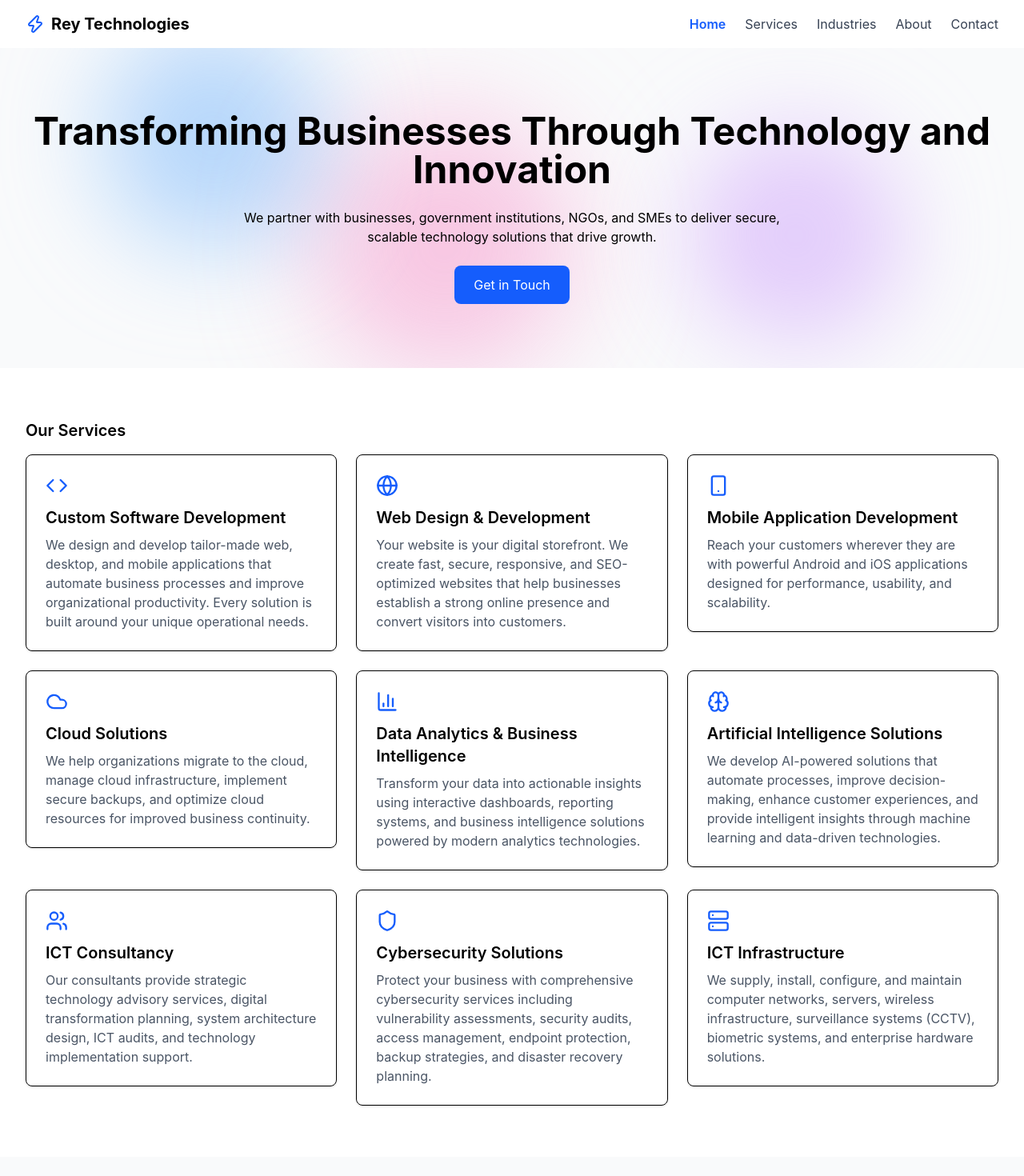
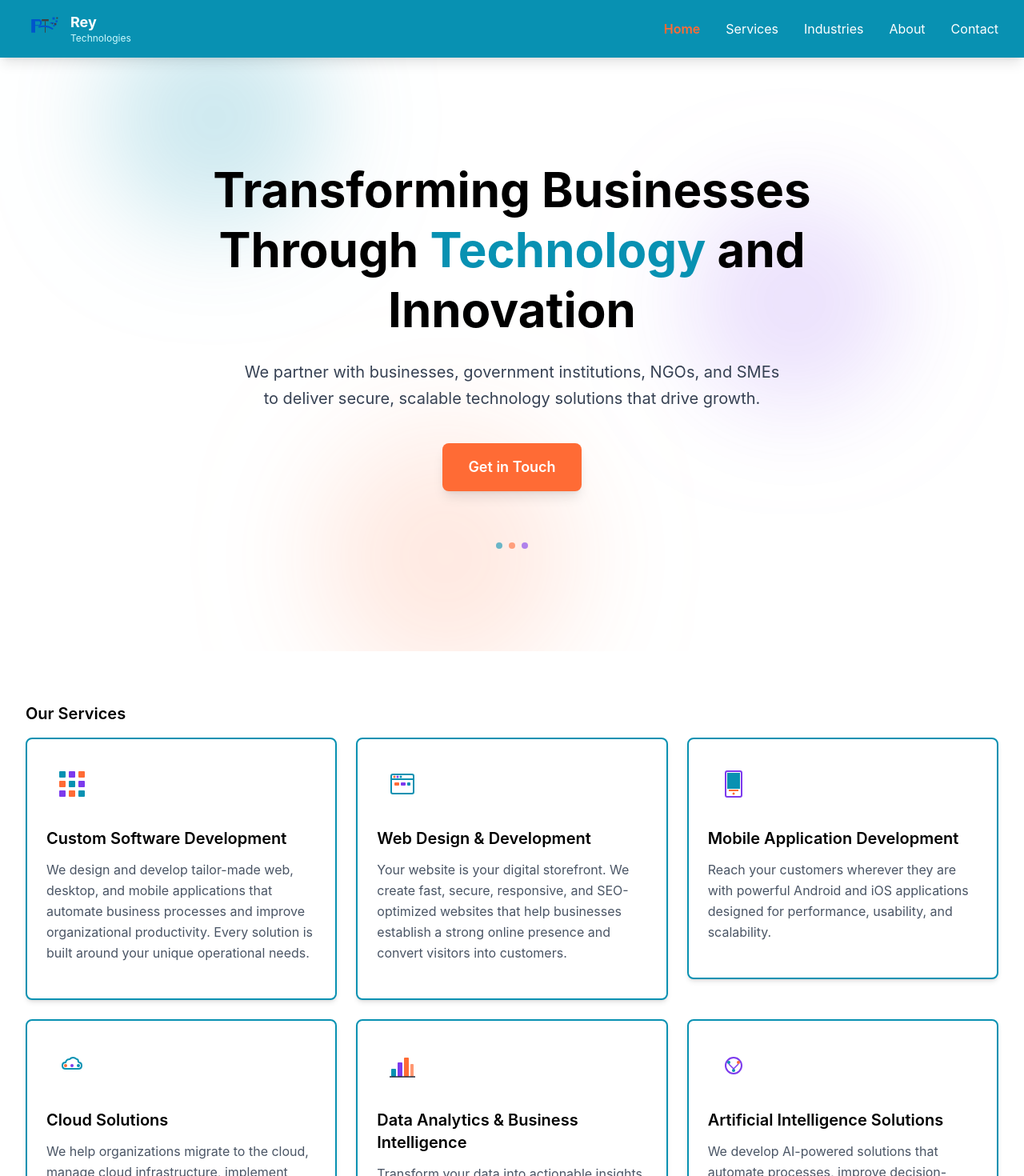
Before and after one commit to Gershom2022/rey-technologies, a React (Vite) app: page / in a window 1280 px wide. Shown: the top 1470 px of the page at 80% size. Built offline with nearby package versions, Linux system fonts and the light colour scheme; no server answers.

Commit message:
Add colorful service icons and redesign service cards

```diff
--- a/src/components/Hero.jsx
+++ b/src/components/Hero.jsx
@@ -2,28 +2,37 @@ import { Link } from "react-router-dom";
 
 function Hero() {
   return (
-    <section className="relative text-center py-20 px-8 overflow-hidden">
+    <section className="relative text-center py-32 px-8 overflow-hidden bg-light">
       {/* Animated background blobs */}
-      <div className="absolute inset-0 z-0 overflow-hidden bg-gray-50">
-        <div className="absolute top-[-10%] left-[10%] w-72 h-72 bg-blue-300 rounded-full mix-blend-multiply filter blur-3xl opacity-60 animate-blob"></div>
-        <div className="absolute top-[20%] right-[10%] w-72 h-72 bg-purple-300 rounded-full mix-blend-multiply filter blur-3xl opacity-60 animate-blob animation-delay-2000"></div>
-        <div className="absolute bottom-[-10%] left-[30%] w-72 h-72 bg-pink-300 rounded-full mix-blend-multiply filter blur-3xl opacity-60 animate-blob animation-delay-4000"></div>
+      <div className="absolute inset-0 z-0 overflow-hidden">
+        <div className="absolute top-[-10%] left-[10%] w-72 h-72 bg-primary rounded-full mix-blend-multiply filter blur-3xl opacity-20 animate-blob"></div>
+        <div className="absolute top-[20%] right-[10%] w-72 h-72 bg-secondary rounded-full mix-blend-multiply filter blur-3xl opacity-15 animate-blob animation-delay-2000"></div>
+        <div className="absolute bottom-[-10%] left-[30%] w-72 h-72 bg-accent rounded-full mix-blend-multiply filter blur-3xl opacity-15 animate-blob animation-delay-4000"></div>
       </div>
 
-      {/* Actual content, explicitly above the blobs */}
-      <div className="relative z-10">
-        <h1 className="font-bold text-3xl md:text-5xl mb-6">
-          Transforming Businesses Through Technology and Innovation
+      {/* Content */}
+      <div className="relative z-10 max-w-4xl mx-auto">
+        <h1 className="font-bold text-4xl md:text-6xl mb-6 text-dark leading-tight">
+          Transforming Businesses Through <span className="text-primary">Technology</span> and Innovation
         </h1>
-        <p className="max-w-2xl mx-auto mb-6">
+
+        <p className="text-lg md:text-xl max-w-2xl mx-auto mb-10 text-gray-700 leading-relaxed">
           We partner with businesses, government institutions, NGOs, and SMEs to deliver secure, scalable technology solutions that drive growth.
         </p>
+
         <Link
           to="/contact"
-          className="bg-blue-600 text-white px-6 py-3 rounded-lg hover:bg-blue-700 inline-block"
+          className="bg-accent text-white px-8 py-4 rounded-lg hover:brightness-110 inline-block font-semibold text-lg shadow-lg hover:shadow-xl transition-all duration-300 transform hover:scale-105"
         >
           Get in Touch
         </Link>
+
+        {/* Decorative line */}
+        <div className="mt-16 flex justify-center gap-2 opacity-60">
+          <div className="w-2 h-2 bg-primary rounded-full"></div>
+          <div className="w-2 h-2 bg-accent rounded-full"></div>
+          <div className="w-2 h-2 bg-secondary rounded-full"></div>
+        </div>
       </div>
     </section>
   )
--- a/src/components/Navbar.jsx
+++ b/src/components/Navbar.jsx
@@ -1,6 +1,5 @@
 import { useState } from "react";
 import { Link, useLocation } from "react-router-dom";
-import { Zap } from "lucide-react";
 
 function Navbar() {
   const location = useLocation();
@@ -13,31 +12,34 @@ function Navbar() {
   };
 
   const isActive = (path) => {
-    return location.pathname === path ? 'text-blue-600 font-semibold' : 'text-gray-700';
+    return location.pathname === path ? 'text-accent font-semibold' : 'text-white hover:text-cyan-100';
   };
 
   const navLinks = (
     <>
-      <li className={`${isActive('/')} hover:text-blue-600 cursor-pointer transition-colors`}>
+      <li className={`${isActive('/')} cursor-pointer transition-colors`}>
         <Link to="/" onClick={() => setIsMenuOpen(false)}>Home</Link>
       </li>
-      <li className={`${isActive('/services')} hover:text-blue-600 cursor-pointer transition-colors`}>
+      <li className={`${isActive('/services')} cursor-pointer transition-colors`}>
         <Link to="/services" onClick={() => setIsMenuOpen(false)}>Services</Link>
       </li>
-      <li className={`${isActive('/industries')} hover:text-blue-600 cursor-pointer transition-colors`}>
+      <li className={`${isActive('/industries')} cursor-pointer transition-colors`}>
         <Link to="/industries" onClick={() => setIsMenuOpen(false)}>Industries</Link>
       </li>
-      <li className={`${isActive('/about')} hover:text-blue-600 cursor-pointer transition-colors`}>
+      <li className={`${isActive('/about')} cursor-pointer transition-colors`}>
         <Link to="/about" onClick={() => setIsMenuOpen(false)}>About</Link>
       </li>
-      <li className={`${isActive('/contact')} hover:text-blue-600 cursor-pointer transition-colors`}>
+      <li className={`${isActive('/contact')} cursor-pointer transition-colors`}>
         <Link to="/contact" onClick={() => setIsMenuOpen(false)}>Contact</Link>
       </li>
       {isAdmin && (
         <>
-          <li className="text-sm text-gray-500">👤 Admin</li>
+          <li className="text-sm text-accent font-medium">👤 Admin</li>
           <li>
-            <button onClick={handleLogout} className="text-red-500 hover:text-red-700 cursor-pointer transition-colors text-sm">
+            <button
+              onClick={handleLogout}
+              className="px-4 py-2 bg-accent text-white rounded-lg hover:brightness-110 cursor-pointer transition-all text-sm font-semibold"
+            >
               Logout
             </button>
           </li>
@@ -47,19 +49,51 @@ function Navbar() {
   );
 
   return (
-    <nav className="px-8 py-4 shadow-md bg-white relative">
-      <div className="flex justify-between items-center">
-        <div className="flex items-center gap-2 font-bold text-xl">
-          <Zap className="text-blue-600" size={24} />
-          Rey Technologies
-        </div>
+    <nav className="bg-primary shadow-lg relative">
+      <div className="px-8 py-3 flex justify-between items-center">
+        {/* Rey Technologies Logo */}
+        <Link to="/" className="flex items-center gap-2 hover:opacity-90 transition-opacity">
+          <svg width="48" height="48" viewBox="0 0 100 100" xmlns="http://www.w3.org/2000/svg">
+            {/* R shape (blue) */}
+            <path d="M 15 25 L 35 25 Q 42 25 42 35 Q 42 42 35 42 L 25 42 L 25 60 L 15 60 Z M 25 35 L 25 40 L 35 40 Q 38 40 38 35 Q 38 30 35 30 L 25 30 Z" fill="#0055CC"/>
 
-        <ul className="hidden md:flex gap-6 items-center">
+            {/* T shape (dark gray) */}
+            <g>
+              <rect x="42" y="25" width="18" height="5" fill="#404040"/>
+              <rect x="50" y="30" width="2" height="30" fill="#404040"/>
+            </g>
+
+            {/* Blue swoosh curves */}
+            <path d="M 35 45 Q 55 40 70 50" stroke="#0055CC" strokeWidth="4" fill="none" strokeLinecap="round"/>
+            <path d="M 65 35 Q 72 32 78 40" stroke="#0055CC" strokeWidth="3" fill="none" strokeLinecap="round"/>
+
+            {/* Pixel scatter (data/tech) */}
+            <g fill="#0055CC">
+              <rect x="70" y="20" width="6" height="6"/>
+              <rect x="78" y="28" width="5" height="5"/>
+              <rect x="72" y="40" width="4" height="4"/>
+            </g>
+            <g fill="#404040">
+              <rect x="75" y="35" width="5" height="5"/>
+              <rect x="80" y="20" width="4" height="4"/>
+              <rect x="68" y="35" width="3" height="3"/>
+            </g>
+          </svg>
+
+          <div>
+            <div className="font-bold text-lg text-white leading-tight">Rey</div>
+            <div className="text-xs text-cyan-100 leading-tight">Technologies</div>
+          </div>
+        </Link>
+
+        {/* Desktop Navigation */}
+        <ul className="hidden md:flex gap-8 items-center text-sm md:text-base">
           {navLinks}
         </ul>
 
+        {/* Mobile Menu Button */}
         <button
-          className="md:hidden text-2xl"
+          className="md:hidden text-white text-2xl hover:text-cyan-100 transition-colors"
           onClick={() => setIsMenuOpen(!isMenuOpen)}
           aria-label="Toggle menu"
         >
@@ -67,8 +101,9 @@ function Navbar() {
         </button>
       </div>
 
+      {/* Mobile Navigation */}
       {isMenuOpen && (
-        <ul className="md:hidden flex flex-col gap-4 mt-4 pb-2">
+        <ul className="md:hidden flex flex-col gap-3 px-8 pb-4 text-sm">
           {navLinks}
         </ul>
       )}
--- a/src/components/ServiceCard.jsx
+++ b/src/components/ServiceCard.jsx
@@ -2,11 +2,17 @@ function ServiceCard({ title, description, icon: Icon, onClick }) {
   return (
     <div
       onClick={onClick}
-      className="border rounded-lg p-6 shadow-sm hover:shadow-md transition cursor-pointer"
+      className="border-2 border-primary rounded-lg p-6 bg-white hover:bg-light transition-all duration-300 cursor-pointer shadow-md hover:shadow-xl hover:-translate-y-1 group"
     >
-      {Icon && <Icon className="text-blue-600 mb-3" size={28} />}
-      <h3 className="font-semibold text-xl mb-2">{title}</h3>
-      <p className="text-gray-600">{description}</p>
+      {Icon && (
+        <div className="mb-4 p-3 bg-light rounded-lg inline-block group-hover:bg-accent group-hover:bg-opacity-10 transition-all duration-300">
+          <Icon />
+        </div>
+      )}
+      <h3 className="font-semibold text-xl mb-3 text-dark group-hover:text-primary transition-colors">{title}</h3>
+      <p className="text-gray-600 leading-relaxed">{description}</p>
+
+      <div className="mt-4 h-1 bg-gradient-to-r from-primary to-accent rounded-full opacity-0 group-hover:opacity-100 transition-opacity duration-300"></div>
     </div>
   )
 }
--- /dev/null
+++ b/src/components/ServiceIcons.jsx
@@ -0,0 +1,99 @@
+export const CustomSoftwareIcon = () => (
+  <svg width="40" height="40" viewBox="0 0 40 40" xmlns="http://www.w3.org/2000/svg">
+    <rect x="4" y="4" width="8" height="8" fill="#0891B2" rx="1"/>
+    <rect x="16" y="4" width="8" height="8" fill="#7C3AED" rx="1"/>
+    <rect x="28" y="4" width="8" height="8" fill="#FF6B35" rx="1"/>
+    <rect x="4" y="16" width="8" height="8" fill="#FF6B35" rx="1"/>
+    <rect x="16" y="16" width="8" height="8" fill="#0891B2" rx="1"/>
+    <rect x="28" y="16" width="8" height="8" fill="#7C3AED" rx="1"/>
+    <rect x="4" y="28" width="8" height="8" fill="#7C3AED" rx="1"/>
+    <rect x="16" y="28" width="8" height="8" fill="#FF6B35" rx="1"/>
+    <rect x="28" y="28" width="8" height="8" fill="#0891B2" rx="1"/>
+  </svg>
+);
+
+export const WebDesignIcon = () => (
+  <svg width="40" height="40" viewBox="0 0 40 40" xmlns="http://www.w3.org/2000/svg">
+    <rect x="6" y="8" width="28" height="24" rx="2" fill="none" stroke="#0891B2" strokeWidth="2"/>
+    <line x1="6" y1="14" x2="34" y2="14" stroke="#0891B2" strokeWidth="2"/>
+    <circle cx="10" cy="11" r="1.5" fill="#FF6B35"/>
+    <circle cx="14" cy="11" r="1.5" fill="#7C3AED"/>
+    <circle cx="18" cy="11" r="1.5" fill="#0891B2"/>
+    <rect x="10" y="18" width="6" height="4" fill="#FF6B35" rx="1"/>
+    <rect x="18" y="18" width="6" height="4" fill="#7C3AED" rx="1"/>
+    <rect x="26" y="18" width="4" height="4" fill="#0891B2" rx="1"/>
+  </svg>
+);
+
+export const MobileAppsIcon = () => (
+  <svg width="40" height="40" viewBox="0 0 40 40" xmlns="http://www.w3.org/2000/svg">
+    <rect x="10" y="4" width="20" height="32" rx="2" fill="none" stroke="#7C3AED" strokeWidth="2"/>
+    <rect x="12" y="6" width="16" height="20" fill="#0891B2"/>
+    <circle cx="20" cy="32" r="1.5" fill="#FF6B35"/>
+    <line x1="14" y1="28" x2="26" y2="28" stroke="#FF6B35" strokeWidth="2"/>
+  </svg>
+);
+
+export const CloudSolutionsIcon = () => (
+  <svg width="40" height="40" viewBox="0 0 40 40" xmlns="http://www.w3.org/2000/svg">
+    <path d="M 28 16 Q 32 16 32 20 Q 32 24 28 24 L 12 24 Q 8 24 8 20 Q 8 16 12 16 Q 13 12 17 12 Q 21 8 26 12 Q 28 12 28 16" fill="none" stroke="#0891B2" strokeWidth="2"/>
+    <circle cx="12" cy="20" r="2" fill="#FF6B35"/>
+    <circle cx="20" cy="20" r="2" fill="#7C3AED"/>
+    <circle cx="28" cy="20" r="2" fill="#0891B2"/>
+  </svg>
+);
+
+export const DataAnalyticsIcon = () => (
+  <svg width="40" height="40" viewBox="0 0 40 40" xmlns="http://www.w3.org/2000/svg">
+    <rect x="6" y="24" width="6" height="10" fill="#0891B2" rx="1"/>
+    <rect x="14" y="16" width="6" height="18" fill="#7C3AED" rx="1"/>
+    <rect x="22" y="10" width="6" height="24" fill="#FF6B35" rx="1"/>
+    <rect x="30" y="18" width="4" height="16" fill="#FF6B35" rx="1" opacity="0.7"/>
+    <line x1="4" y1="34" x2="36" y2="34" stroke="#1E293B" strokeWidth="1.5"/>
+  </svg>
+);
+
+export const AIIcon = () => (
+  <svg width="40" height="40" viewBox="0 0 40 40" xmlns="http://www.w3.org/2000/svg">
+    <circle cx="20" cy="20" r="10" fill="none" stroke="#7C3AED" strokeWidth="2"/>
+    <circle cx="14" cy="16" r="2" fill="#0891B2"/>
+    <circle cx="26" cy="16" r="2" fill="#FF6B35"/>
+    <circle cx="20" cy="26" r="2" fill="#0891B2"/>
+    <line x1="14" y1="18" x2="20" y2="24" stroke="#7C3AED" strokeWidth="1.5"/>
+    <line x1="26" y1="18" x2="20" y2="24" stroke="#7C3AED" strokeWidth="1.5"/>
+  </svg>
+);
+
+export const ConsultancyIcon = () => (
+  <svg width="40" height="40" viewBox="0 0 40 40" xmlns="http://www.w3.org/2000/svg">
+    <circle cx="12" cy="12" r="3" fill="#0891B2"/>
+    <circle cx="28" cy="12" r="3" fill="#7C3AED"/>
+    <path d="M 12 15 L 12 22 L 28 22 L 28 15" stroke="#FF6B35" strokeWidth="2" fill="none"/>
+    <circle cx="20" cy="28" r="3" fill="#0891B2"/>
+    <line x1="20" y1="22" x2="20" y2="25" stroke="#0891B2" strokeWidth="1.5"/>
+  </svg>
+);
+
+export const CybersecurityIcon = () => (
+  <svg width="40" height="40" viewBox="0 0 40 40" xmlns="http://www.w3.org/2000/svg">
+    <path d="M 20 4 L 28 8 L 28 18 Q 28 28 20 32 Q 12 28 12 18 L 12 8 Z" fill="none" stroke="#FF6B35" strokeWidth="2"/>
+    <circle cx="20" cy="18" r="3" fill="#0891B2"/>
+    <line x1="20" y1="12" x2="20" y2="15" stroke="#0891B2" strokeWidth="1.5"/>
+    <line x1="20" y1="21" x2="20" y2="24" stroke="#0891B2" strokeWidth="1.5"/>
+  </svg>
+);
+
+export const InfrastructureIcon = () => (
+  <svg width="40" height="40" viewBox="0 0 40 40" xmlns="http://www.w3.org/2000/svg">
+    <rect x="6" y="8" width="6" height="6" fill="#0891B2" rx="1"/>
+    <rect x="17" y="8" width="6" height="6" fill="#7C3AED" rx="1"/>
+    <rect x="28" y="8" width="6" height="6" fill="#FF6B35" rx="1"/>
+    <line x1="9" y1="14" x2="9" y2="20" stroke="#0891B2" strokeWidth="1.5"/>
+    <line x1="20" y1="14" x2="20" y2="20" stroke="#7C3AED" strokeWidth="1.5"/>
+    <line x1="31" y1="14" x2="31" y2="20" stroke="#FF6B35" strokeWidth="1.5"/>
+    <rect x="6" y="20" width="6" height="6" fill="#FF6B35" rx="1"/>
+    <rect x="17" y="20" width="6" height="6" fill="#0891B2" rx="1"/>
+    <rect x="28" y="20" width="6" height="6" fill="#7C3AED" rx="1"/>
+    <line x1="20" y1="8" x2="20" y2="26" stroke="#1E293B" strokeWidth="0.5" opacity="0.3"/>
+  </svg>
+);
--- a/src/components/ServicesGrid.jsx
+++ b/src/components/ServicesGrid.jsx
@@ -1,20 +1,30 @@
 import { Link } from "react-router-dom";
 import ServiceCard from "./ServiceCard";
 import { services } from "../data/services";
-import { Code, Globe, Smartphone, Cloud, BarChart3, Brain, Users, Shield, Server } from "lucide-react";
+import {
+  CustomSoftwareIcon,
+  WebDesignIcon,
+  MobileAppsIcon,
+  CloudSolutionsIcon,
+  DataAnalyticsIcon,
+  AIIcon,
+  ConsultancyIcon,
+  CybersecurityIcon,
+  InfrastructureIcon,
+} from "./ServiceIcons";
 
 const API_URL = import.meta.env.VITE_API_URL || 'http://localhost:5000';
 
 const iconMap = {
-  'custom-software': Code,
-  'web-design': Globe,
-  'mobile-apps': Smartphone,
-  'cloud-solutions': Cloud,
-  'data-analytics': BarChart3,
-  'ai-solutions': Brain,
-  'ict-consultancy': Users,
-  'cybersecurity': Shield,
-  'ict-infrastructure': Server,
+  'custom-software': CustomSoftwareIcon,
+  'web-design': WebDesignIcon,
+  'mobile-apps': MobileAppsIcon,
+  'cloud-solutions': CloudSolutionsIcon,
+  'data-analytics': DataAnalyticsIcon,
+  'ai-solutions': AIIcon,
+  'ict-consultancy': ConsultancyIcon,
+  'cybersecurity': CybersecurityIcon,
+  'ict-infrastructure': InfrastructureIcon,
 };
 
 function ServicesGrid() {
--- a/src/index.css
+++ b/src/index.css
@@ -1,6 +1,18 @@
 @import "tailwindcss";
 
-@import "tailwindcss";
+:root {
+  /* Color Palette */
+  --color-primary: #0891B2;      /* Teal */
+  --color-secondary: #7C3AED;    /* Purple */
+  --color-accent: #FF6B35;       /* Coral */
+  --color-dark: #1E293B;         /* Dark Navy */
+  --color-light: #F8FAFC;        /* Light Gray */
+
+  /* Tailwind color mapping */
+  --tw-colors-primary: #0891B2;
+  --tw-colors-secondary: #7C3AED;
+  --tw-colors-accent: #FF6B35;
+}
 
 @keyframes blob {
   0% { transform: translate(0px, 0px) scale(1); }
@@ -20,3 +32,12 @@
 .animation-delay-4000 {
   animation-delay: 4s;
 }
+
+/* Tailwind utility color classes using custom properties */
+.bg-primary { background-color: var(--color-primary); }
+.bg-secondary { background-color: var(--color-secondary); }
+.bg-accent { background-color: var(--color-accent); }
+.text-primary { color: var(--color-primary); }
+.text-accent { color: var(--color-accent); }
+.border-primary { border-color: var(--color-primary); }
+.border-accent { border-color: var(--color-accent); }
```
